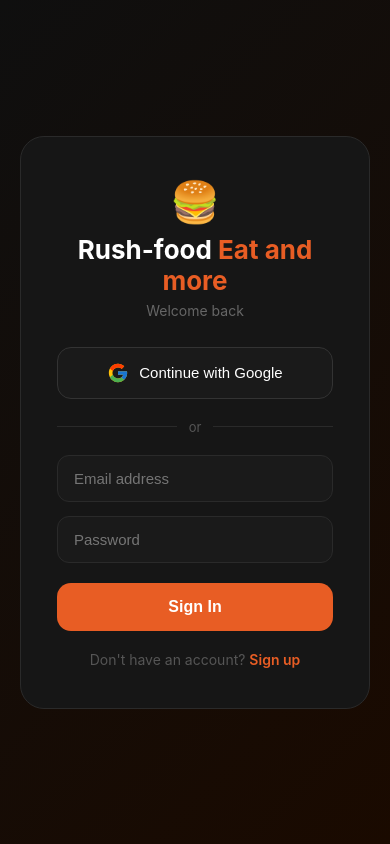
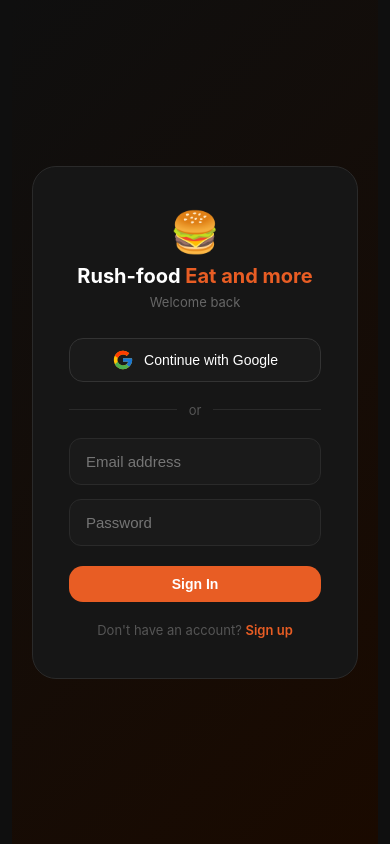
Before and after one commit to onomeemmanuel/Tife-Eat-and-more, a React app in the folder frontend/: page /login in a window 390 px wide. Built offline with nearby package versions, Linux system fonts and the light colour scheme; no server answers; the HTML template or start-up script is replaced by a standard one.

Commit message:
Improve mobile responsiveness with media queries

```diff
--- a/frontend/src/index.css
+++ b/frontend/src/index.css
@@ -28,3 +28,32 @@
   -webkit-box-shadow: 0 0 0 30px #1a1a1a inset !important;
   -webkit-text-fill-color: #fff !important;
 }
+
+/* Mobile responsiveness tweaks */
+@media (max-width: 600px) {
+  html, body {
+    font-size: 14px;
+  }
+
+  body {
+    padding-left: 12px !important;
+    padding-right: 12px !important;
+  }
+
+  h1 { font-size: 20px !important; }
+  h2 { font-size: 16px !important; }
+  h3 { font-size: 15px !important; }
+  p  { font-size: 13px !important; }
+
+  /* Make images scale down on small screens */
+  img { max-width: 100%; height: auto !important; }
+
+  /* Reduce button size and spacing */
+  button { font-size: 14px !important; padding: 10px 12px !important; }
+
+  /* Ensure inputs expand to available width */
+  input, textarea { width: 100% !important; box-sizing: border-box; }
+
+  /* Tighter card/grid spacing */
+  .food-grid, .cards, .container { padding-left: 0 !important; padding-right: 0 !important; }
+}
```
